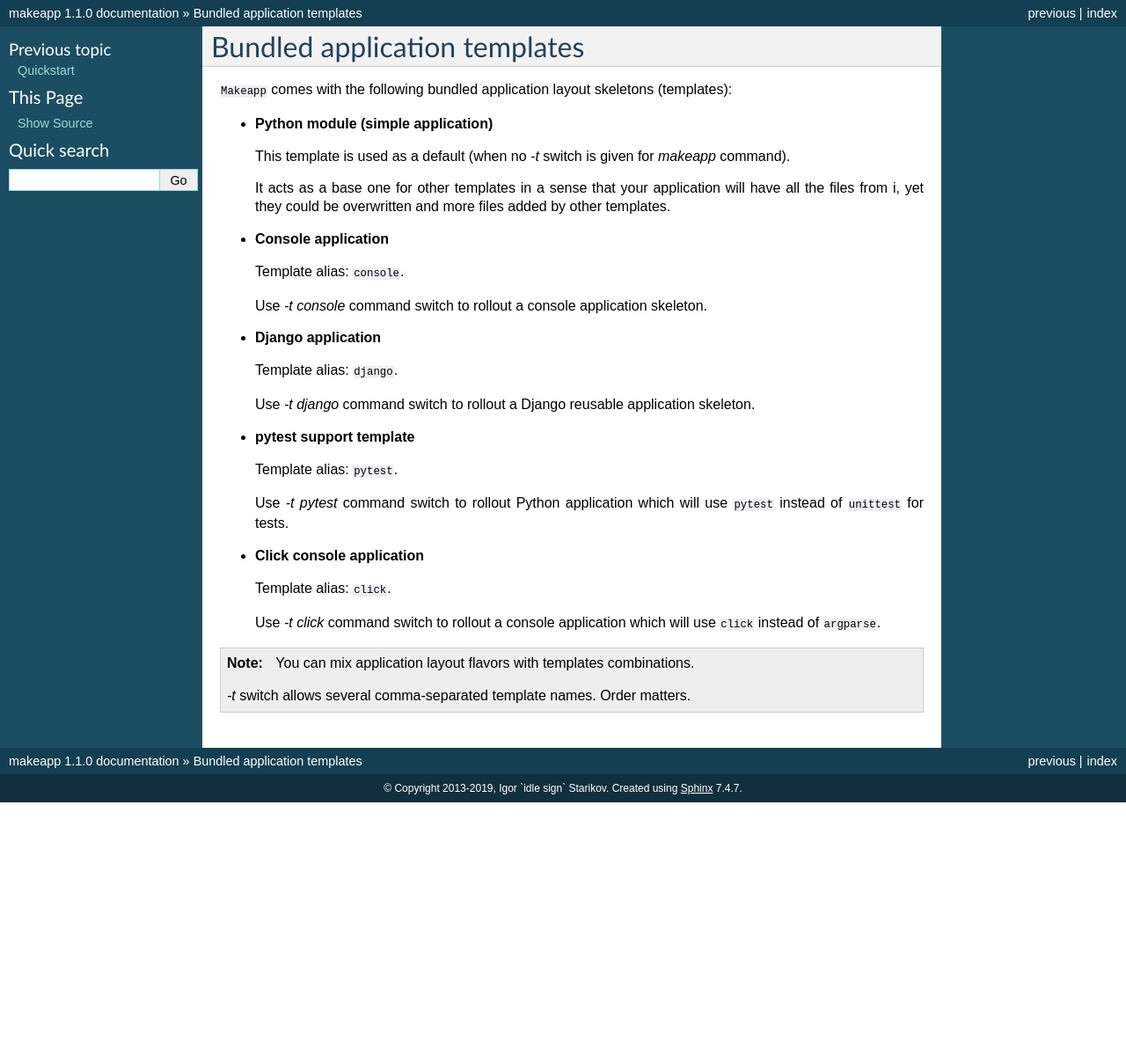
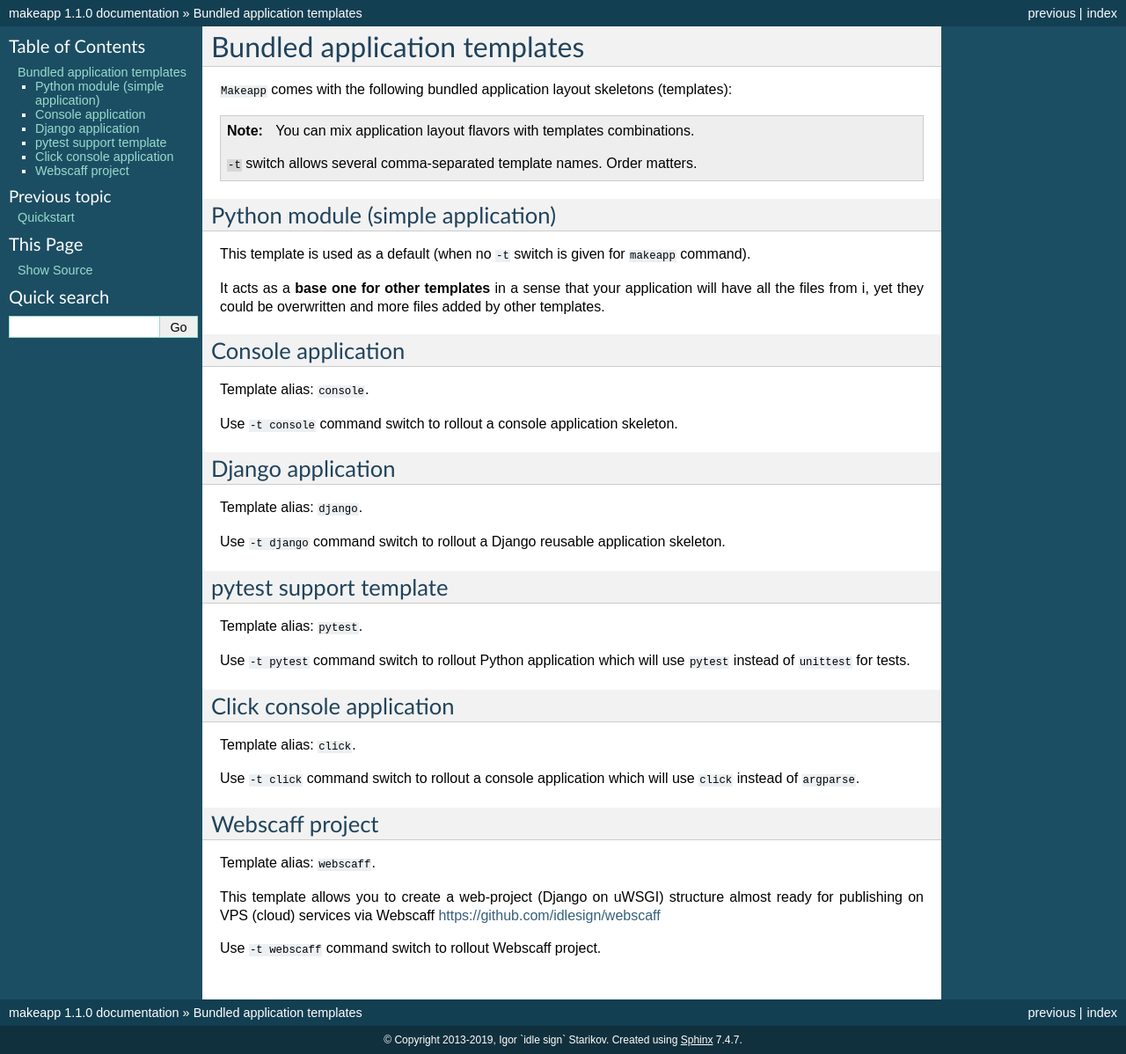
Before and after one commit to idlesign/makeapp, a Sphinx documentation site: the page built from docs/source/skeletons.rst, in a window 1280 px wide. Shown: the whole page at 88% size. Built offline with Sphinx 7.4.7, drawn with Linux system fonts in a browser that asks for light colours; pages that are not in the unit, such as notebooks, are missing from menus; before the commit the page ends 912 px from its top, so only the background shows below that.

Commit message:
Improved docs on built-in templates.

```diff
--- a/docs/source/skeletons.rst
+++ b/docs/source/skeletons.rst
@@ -3,45 +3,62 @@
 
 ``Makeapp`` comes with the following bundled application layout skeletons (templates):
 
-* **Python module (simple application)**
-
-  This template is used as a default (when no `-t` switch is given for `makeapp` command).
-
-  It acts as a base one for other templates in a sense that your application will have
-  all the files from i, yet they could be overwritten and more files added by other
-  templates.
-
-* **Console application**
-
-  Template alias: ``console``.
-
-  Use `-t console` command switch to rollout a console application skeleton.
-
-
-* **Django application**
-
-  Template alias: ``django``.
-
-  Use `-t django` command switch to rollout a Django reusable application skeleton.
-
-
-* **pytest support template**
-
-  Template alias: ``pytest``.
-
-  Use `-t pytest` command switch to rollout Python application which will
-  use ``pytest`` instead of ``unittest`` for tests.
-
-
-* **Click console application**
-
-  Template alias: ``click``.
-
-  Use `-t click` command switch to rollout a console application which will use ``click`` instead of ``argparse``.
-
-
 .. note::
 
     You can mix application layout flavors with templates combinations.
 
-    `-t` switch allows several comma-separated template names. Order matters.
+    ``-t`` switch allows several comma-separated template names. Order matters.
+
+
+Python module (simple application)
+~~~~~~~~~~~~~~~~~~~~~~~~~~~~~~~~~~
+
+This template is used as a default (when no ``-t`` switch is given for ``makeapp`` command).
+
+It acts as a **base one for other templates** in a sense that your application will have
+all the files from i, yet they could be overwritten and more files added by other
+templates.
+
+
+Console application
+~~~~~~~~~~~~~~~~~~~
+
+Template alias: ``console``.
+
+Use ``-t console`` command switch to rollout a console application skeleton.
+
+
+Django application
+~~~~~~~~~~~~~~~~~~
+
+Template alias: ``django``.
+
+Use ``-t django`` command switch to rollout a Django reusable application skeleton.
+
+
+pytest support template
+~~~~~~~~~~~~~~~~~~~~~~~
+
+Template alias: ``pytest``.
+
+Use ``-t pytest`` command switch to rollout Python application which will
+use ``pytest`` instead of ``unittest`` for tests.
+
+
+Click console application
+~~~~~~~~~~~~~~~~~~~~~~~~~
+
+Template alias: ``click``.
+
+Use ``-t click`` command switch to rollout a console application which will use ``click`` instead of ``argparse``.
+
+
+Webscaff project
+~~~~~~~~~~~~~~~~
+
+Template alias: ``webscaff``.
+
+This template allows you to create a web-project (Django on uWSGI) structure almost ready for publishing
+on VPS (cloud) services via Webscaff https://github.com/idlesign/webscaff
+
+Use ``-t webscaff`` command switch to rollout Webscaff project.
```
